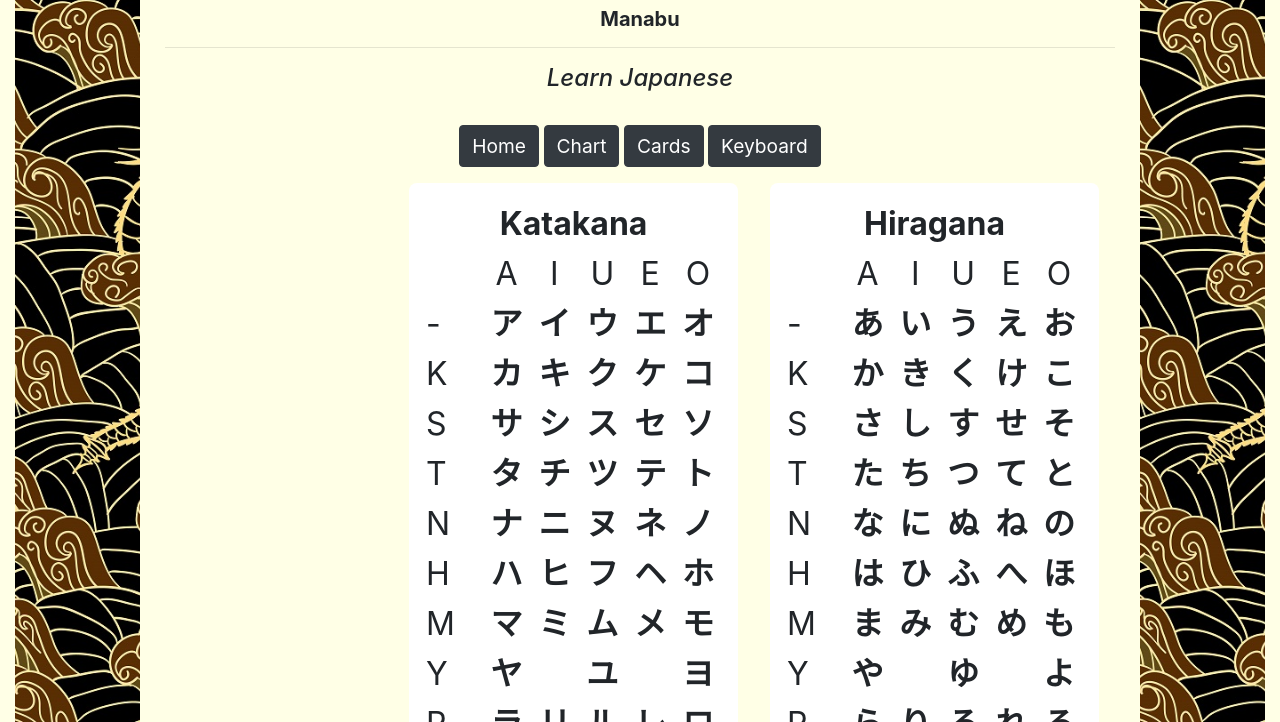
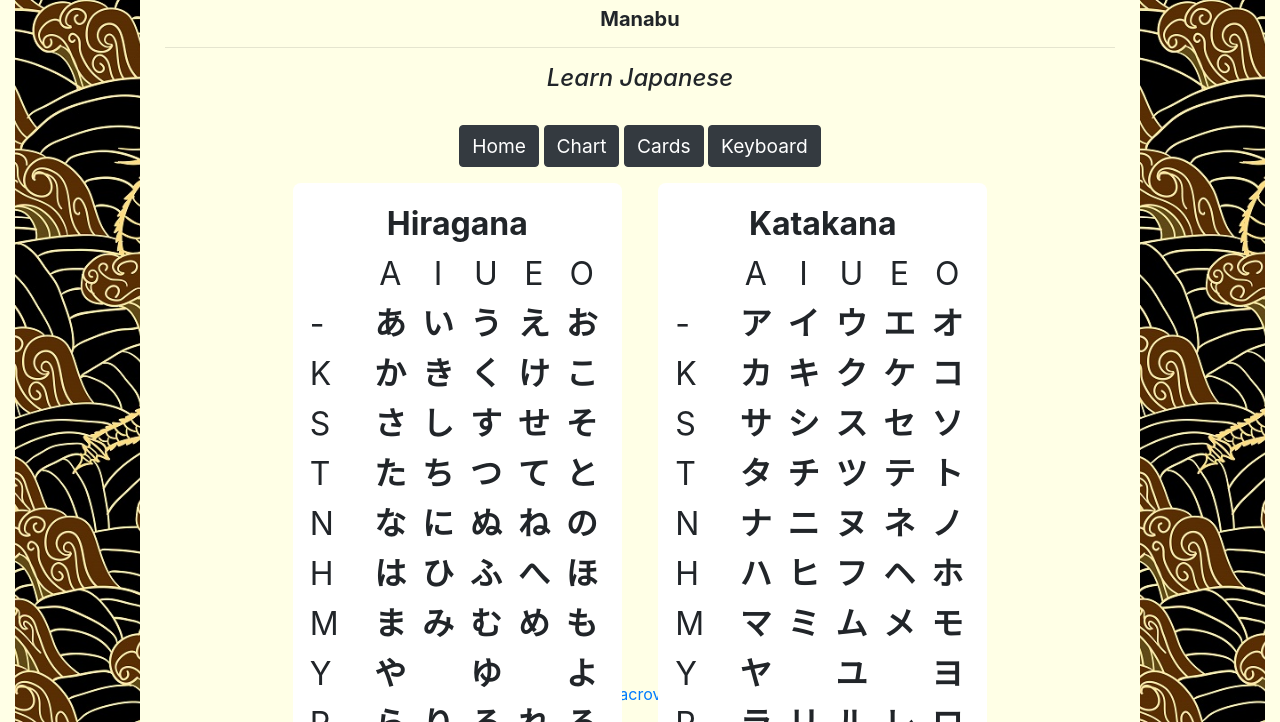
Before and after one commit to StaneCobalt/Manabu, a plain HTML site: page chart.html in a window 1280 px wide. Shown: the part 78-800 px from the top of the page. Drawn offline with nearby package versions, Linux system fonts and the light colour scheme.

Commit message:
Fixed positioning of charts
Added temp fix for footer overlap

```diff
--- a/chart.html
+++ b/chart.html
@@ -38,6 +38,7 @@
                         </ul>
                     </nav>
 
+                    <div id="chartContainer">
                         <div class="chart">
                             <table>
                                 <thead>
@@ -345,12 +346,8 @@
                                 </tr>
                             </table>
                         </div>
-
-
-
                     </div>
-
-
+                </div>
 
 				<div class="customFooter">
 					<a href="https://www.freepik.com/free-photos-vectors/background">Background vector created by macrovector_official - www.freepik.com</a>
--- a/styles/chartStyles.css
+++ b/styles/chartStyles.css
@@ -3,7 +3,7 @@
     padding: 1em;
     margin: 1em;
     border-radius: 0.5em;
-    float: right;
+    display: inline-block;
 }
 .chart td {
     font-weight: bold;
--- a/styles/manabuStyles.css
+++ b/styles/manabuStyles.css
@@ -47,6 +47,8 @@ h1, h5 {
 	clear: both;
 	position: relative;
 	bottom: 0;
+	display: block;
+	z-index: -100;
 }
 
 #masterContainer {
```
Lines whose indentation alone changed are shown as unchanged.
